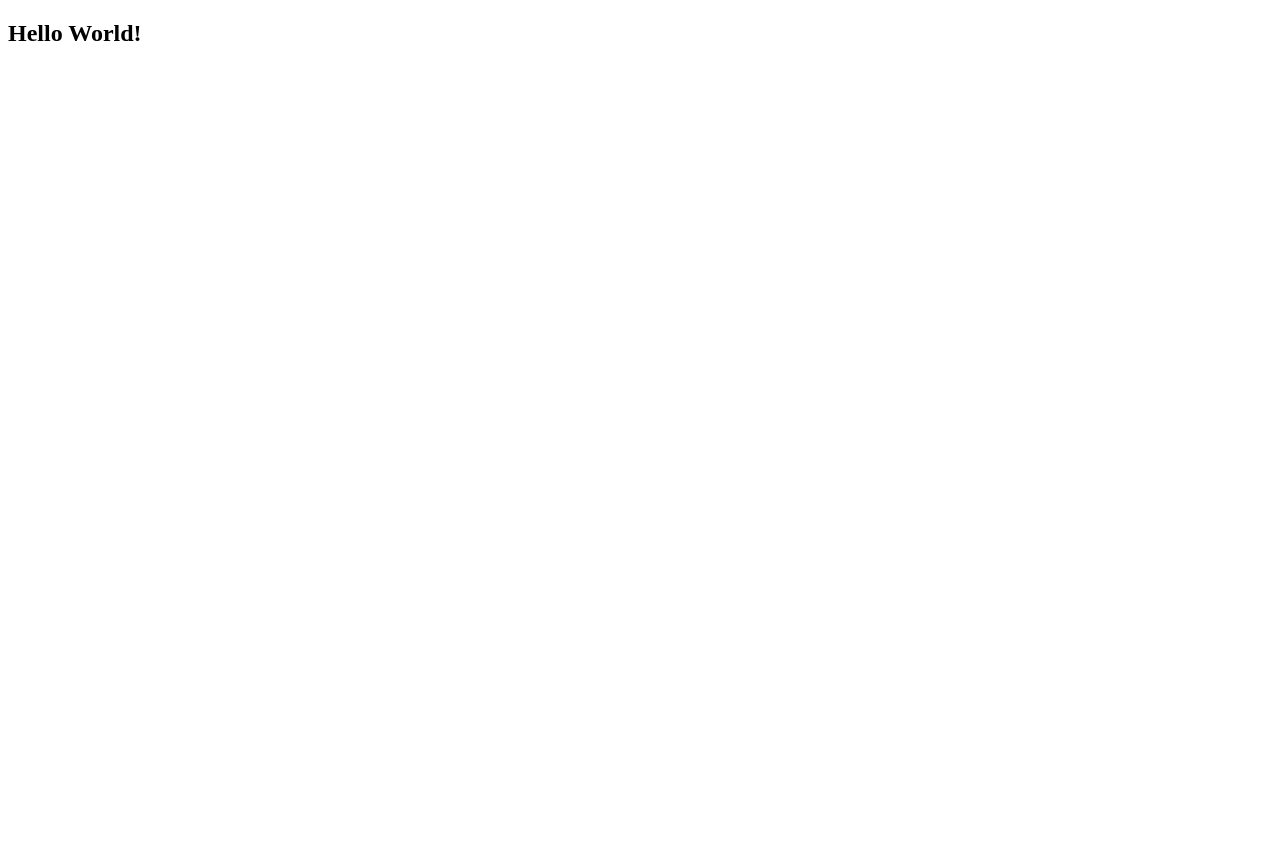
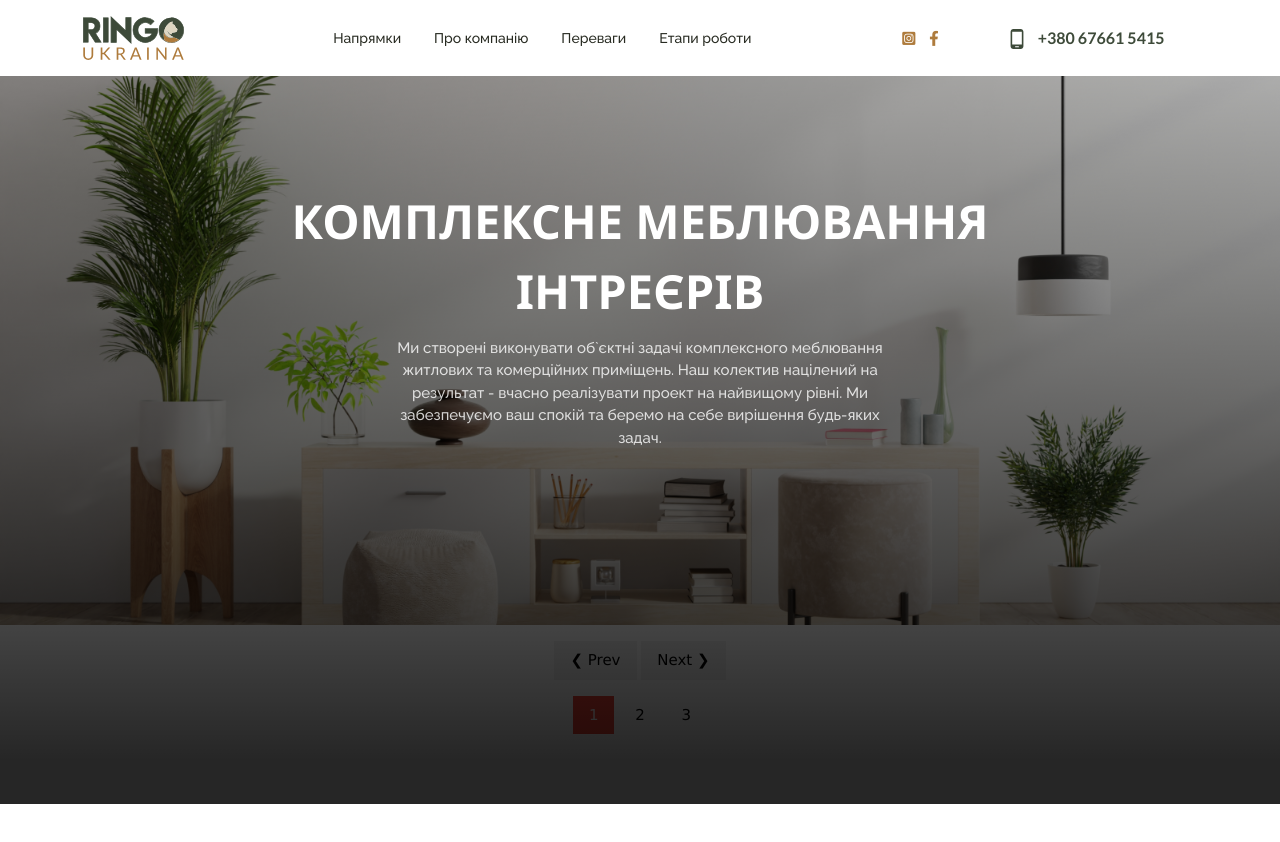
Before and after one commit to Shahbozbek2000/ringo-landing-page, a plain HTML site: page index.html in a window 1280 px wide. Before the commit the page ends 800 px from the top, so only its background shows below. Drawn offline with nearby package versions, Linux system fonts and the light colour scheme.

Commit message:
coursel done

```diff
--- a/assets/styles/style.css
+++ b/assets/styles/style.css
@@ -0,0 +1,123 @@
+html {
+  scroll-behavior: smooth;
+}
+:root {
+  --nav_link_color: #282b22;
+  --secondary_color: #ae7b3c;
+  --raleway: "Raleway", sans-serif;
+  --lato: "Lato", sans-serif;
+}
+
+* {
+  margin: 0;
+  padding: 0;
+  box-sizing: border-box;
+  /* font-family: var(--lato); */
+}
+
+.navbar {
+  width: 100%;
+  /* height: 90px; */
+  font-family: var(--raleway);
+}
+
+.navbar .nav-container {
+  display: flex;
+  align-items: center;
+  justify-content: space-between;
+  width: calc(100% - 166px);
+  margin: 16px auto;
+}
+
+.navbar-brand img {
+  width: 101px;
+}
+
+ul.list-item {
+  display: flex;
+}
+.list-item li {
+  margin-left: 33px;
+  list-style: none;
+}
+.nav-link {
+  text-decoration: none;
+  color: var(--nav_link_color);
+  font-size: 14px;
+  font-weight: 500;
+}
+
+.contact {
+  display: flex;
+  align-items: center;
+  font-family: var(--lato);
+}
+.social-media,
+.phone-number {
+  display: flex;
+  align-items: center;
+  margin: 0 27.5px;
+}
+
+.social-media i {
+  margin: 0 7px;
+  cursor: pointer;
+  color: var(--secondary_color);
+}
+
+.phone-number span {
+  color: #3d4a39;
+  font-weight: 600;
+  font-size: 16px;
+  margin: 0 5px;
+}
+
+.mySlides {
+  display: none;
+}
+.ringo-main-slider {
+  width: 100%;
+  height: 100vh;
+  position: relative;
+}
+.wrap {
+  position: absolute;
+  z-index: 1;
+  width: 100%;
+  height: 91vh;
+  background: linear-gradient(
+    180deg,
+    rgba(0, 0, 0, 0.2) -13.19%,
+    rgba(0, 0, 0, 0.85) 94.01%
+  );
+}
+
+.first-slide {
+  position: relative;
+}
+
+.first-slide .slide-text {
+  position: absolute;
+  z-index: 2;
+  top: 100px;
+  text-align: center;
+  color: #ffffff;
+}
+
+.first-slide .slide-text h1 {
+  font-weight: bold;
+  font-size: 47px;
+  text-align: center;
+  text-transform: uppercase;
+  font-weight: 700;
+}
+
+.first-slide .slide-text p {
+  font-weight: 500;
+  font-family: var(--raleway);
+  font-size: 15px;
+  line-height: 150%;
+  opacity: 0.8;
+  width: 40%;
+  margin: 0 auto;
+}
--- a/index.html
+++ b/index.html
@@ -1,14 +1,160 @@
 <!DOCTYPE html>
 <html lang="en">
-<head>
-    <meta charset="UTF-8">
-    <meta http-equiv="X-UA-Compatible" content="IE=edge">
-    <meta name="viewport" content="width=device-width, initial-scale=1.0">
+  <head>
+    <meta charset="UTF-8" />
+    <meta http-equiv="X-UA-Compatible" content="IE=edge" />
+    <meta name="viewport" content="width=device-width, initial-scale=1.0" />
     <title>Ringo Landing page</title>
-</head>
-<body>
-    <h2>
-        Hello World!
-    </h2>
-</body>
+    <link rel="stylesheet" href="assets/styles/style.css" />
+    <link rel="stylesheet" href="assets/styles/responsive/middle.css" />
+    <link rel="stylesheet" href="assets/styles/responsive/xs_small.css" />
+    <link rel="stylesheet" href="assets/styles/responsive/small.css" />
+    <link
+      href="https://fonts.googleapis.com/css2?family=DM+Sans:wght@400;500;700&family=Lato:wght@400;700&family=Raleway:wght@300;400;500;600;700&display=swap"
+      rel="stylesheet"
+    />
+    <link
+      rel="stylesheet"
+      href="https://cdnjs.cloudflare.com/ajax/libs/font-awesome/5.8.2/css/all.min.css"
+      integrity="sha512-rqQltXRuHxtPWhktpAZxLHUVJ3Eombn3hvk9PHjV/N5DMUYnzKPC1i3ub0mEXgFzsaZNeJcoE0YHq0j/GFsdGg=="
+      crossorigin="anonymous"
+      referrerpolicy="no-referrer"
+    />
+    <link
+      rel="stylesheet"
+      href="https://cdnjs.cloudflare.com/ajax/libs/font-awesome/5.14.0/css/all.min.css"
+      integrity="sha512-1PKOgIY59xJ8Co8+NE6FZ+LOAZKjy+KY8iq0G4B3CyeY6wYHN3yt9PW0XpSriVlkMXe40PTKnXrLnZ9+fkDaog=="
+      crossorigin="anonymous"
+      referrerpolicy="no-referrer"
+    />
+    <link
+      rel="stylesheet"
+      href="https://pro.fontawesome.com/releases/v5.10.0/css/all.css"
+      integrity="sha384-AYmEC3Yw5cVb3ZcuHtOA93w35dYTsvhLPVnYs9eStHfGJvOvKxVfELGroGkvsg+p"
+      crossorigin="anonymous"
+    />
+    <link rel="stylesheet" href="https://www.w3schools.com/w3css/4/w3.css" />
+  </head>
+  <body>
+    <header id="part-one">
+      <!-- navbar started -->
+      <nav class="navbar">
+        <div class="nav-container">
+          <div class="navbar-brand">
+            <img src="assets/icons/logo.svg" alt="logo" />
+          </div>
+          <ul class="list-item">
+            <li><a href="#napryamki" class="nav-link">Напрямки</a></li>
+            <li><a href="#kompaniyu" class="nav-link">Про компанію</a></li>
+            <li><a href="#perevagi" class="nav-link">Переваги</a></li>
+            <li><a href="#raboti" class="nav-link">Етапи роботи</a></li>
+          </ul>
+          <div class="contact">
+            <div class="social-media">
+              <span>
+                <i class="fab fa-instagram-square"></i>
+              </span>
+              <span>
+                <i class="fab fa-facebook-f"></i>
+              </span>
+            </div>
+            <div class="phone-number">
+              <span>
+                <img src="assets/icons/phone.svg" alt="phone" />
+              </span>
+              <span>+380 67661 5415</span>
+            </div>
+          </div>
+        </div>
+      </nav>
+      <!-- navbar finished -->
+      <!-- carousel started -->
+
+      <div class="ringo-main-slider">
+        <div class="wrap"></div>
+        <div class="first-slide">
+          <img
+            class="mySlides"
+            src="assets/images/carousel/2-rasm.png"
+            style="width: 100%"
+          />
+          <div class="slide-text">
+            <h1>комплексне меблювання <br>інтреєрів</h1>
+            <p>
+              Ми створені виконувати об`єктні задачі комплексного меблювання
+              житлових та комерційних приміщень. Наш колектив націлений на
+              результат - вчасно реалізувати проект на найвищому рівні. Ми
+              забезпечуємо ваш спокій та беремо на себе вирішення будь-яких
+              задач.
+            </p>
+          </div>
+        </div>
+        <div class="second-slide">
+          <img
+            class="mySlides"
+            src="assets/images/carousel/3-rasm.png"
+            style="width: 100%"
+          />
+
+        </div>
+        <div class="third-slide">
+          <img
+            class="mySlides"
+            src="assets/images/carousel/1-rasm.png"
+            style="width: 100%"
+          />
+
+        </div>
+        <div class="w3-center">
+          <div class="w3-section">
+            <button class="w3-button w3-light-grey" onclick="plusDivs(-1)">
+              ❮ Prev
+            </button>
+            <button class="w3-button w3-light-grey" onclick="plusDivs(1)">
+              Next ❯
+            </button>
+          </div>
+          <button class="w3-button demo" onclick="currentDiv(1)">1</button>
+          <button class="w3-button demo" onclick="currentDiv(2)">2</button>
+          <button class="w3-button demo" onclick="currentDiv(3)">3</button>
+        </div>
+      </div>
+
+      <!-- carousel finished -->
+    </header>
+  </body>
+  <script>
+    var slideIndex = 1;
+    showDivs(slideIndex);
+
+    function plusDivs(n) {
+      showDivs((slideIndex += n));
+    }
+
+    function currentDiv(n) {
+      showDivs((slideIndex = n));
+    }
+
+    function showDivs(n) {
+      var i;
+      var x = document.getElementsByClassName("mySlides");
+      console.log(x, 'img')
+      var dots = document.getElementsByClassName("demo");
+      console.log(dots)
+      if (n > x.length) {
+        slideIndex = 1;
+      }
+      if (n < 1) {
+        slideIndex = x.length;
+      }
+      for (i = 0; i < x.length; i++) {
+        x[i].style.display = "none";
+      }
+      for (i = 0; i < dots.length; i++) {
+        dots[i].className = dots[i].className.replace(" w3-red", "");
+      }
+      x[slideIndex - 1].style.display = "block";
+      dots[slideIndex - 1].className += " w3-red";
+    }
+  </script>
 </html>
```
Also changed, not shown: assets/icons/logo.svg (added), assets/icons/phone.svg (added), assets/images/carousel/2-rasm.png (added), 2 other files.
